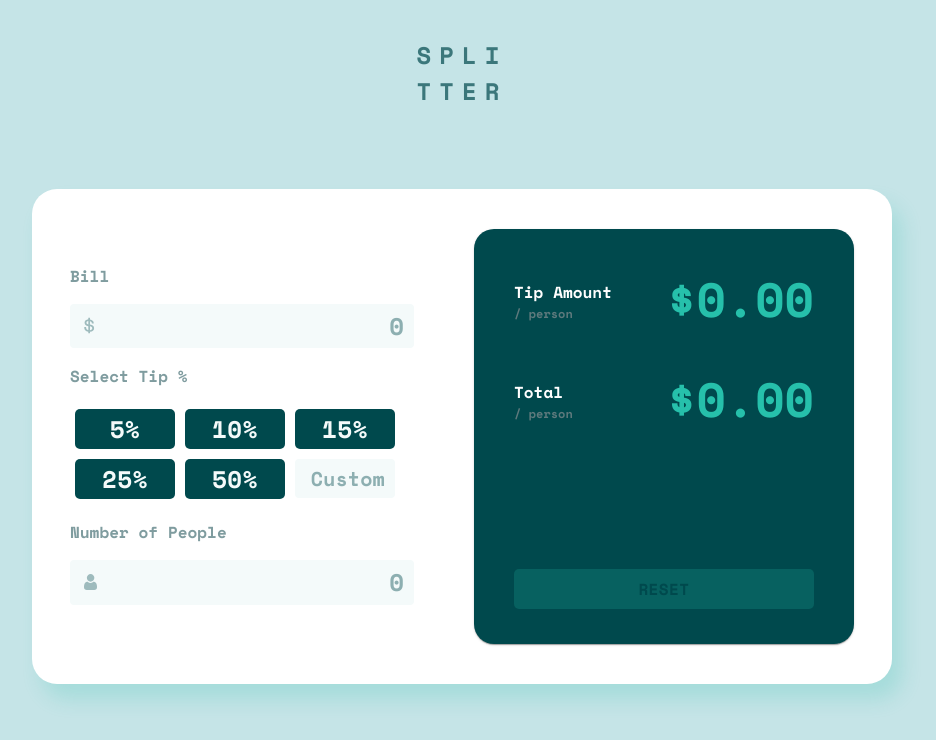
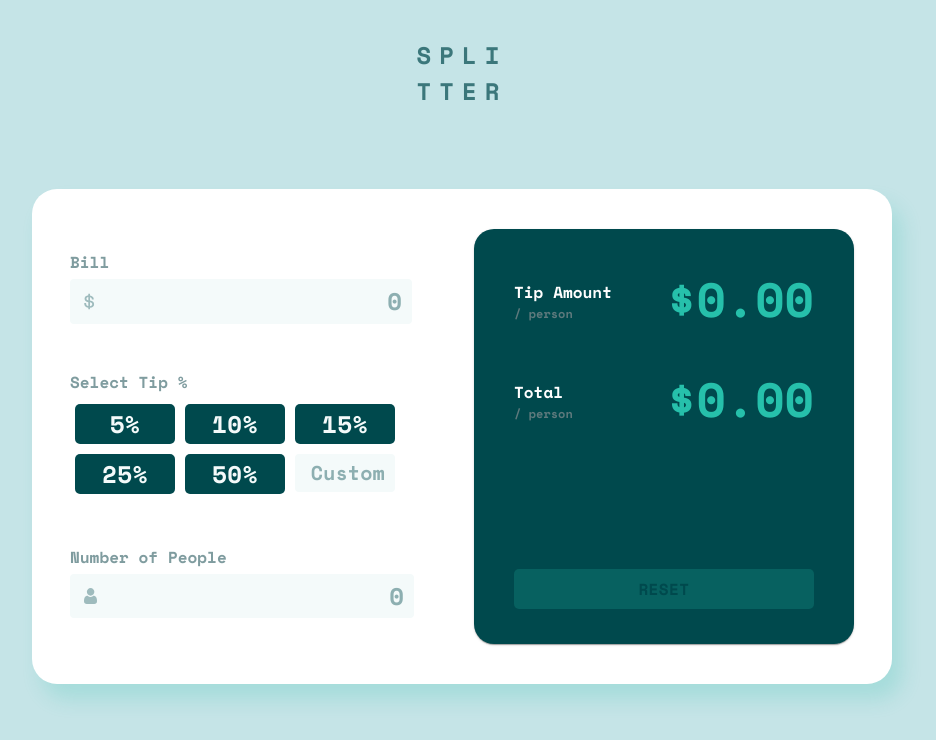
Before and after one commit to apodgornyitba/TipCalculator, a React (Create React App) app: page / in a window 1280 px wide. Shown: the top 740 px of the page, without its empty margins (178-1114 px from the left). Built offline with nearby package versions, Linux system fonts and the light colour scheme.

Commit message:
Feat: Finals styling changes

```diff
--- a/src/components/TipSelector.js
+++ b/src/components/TipSelector.js
@@ -77,6 +77,7 @@ function TipSelector() {
                 marginTop: '-20px',
                 '& p': {
                     color: 'hsl(184, 14%, 56%)',
+                    marginBottom: '5px',
                 },
                 '& .MuiInputBase-root': {
                     backgroundColor: 'hsl(189, 41%, 97%)',
@@ -92,6 +93,11 @@ function TipSelector() {
                     padding: isActive ? '10px' : '5px',
 
                 },
+            }}
+        >
+            <Box
+                sx={{
+                    marginBottom: '30px',
                 }}
             >
                 <p>Bill</p>
@@ -114,6 +120,12 @@ function TipSelector() {
                         startAdornment: <img alt="Icon of a dollar sign" src={dollar}/>
                     }}
                 />
+            </Box>
+            <Box
+                sx={{
+                    marginBottom: '30px',
+                }}
+            >
                 <p>Select Tip %</p>
                 <Box
                     sx={{
@@ -177,6 +189,8 @@ function TipSelector() {
                         onBlur={handleBlur}
                     />
                 </Box>
+            </Box>
+            <Box>
                 <p>Number of People</p>
                 <TextField
                     sx={{
@@ -201,6 +215,7 @@ function TipSelector() {
                     helperText={peopleError ? 'Can\'t be 0.' : null}
                 />
             </Box>
+        </Box>
     );
 }
 
```
Lines whose indentation alone changed are shown as unchanged.
